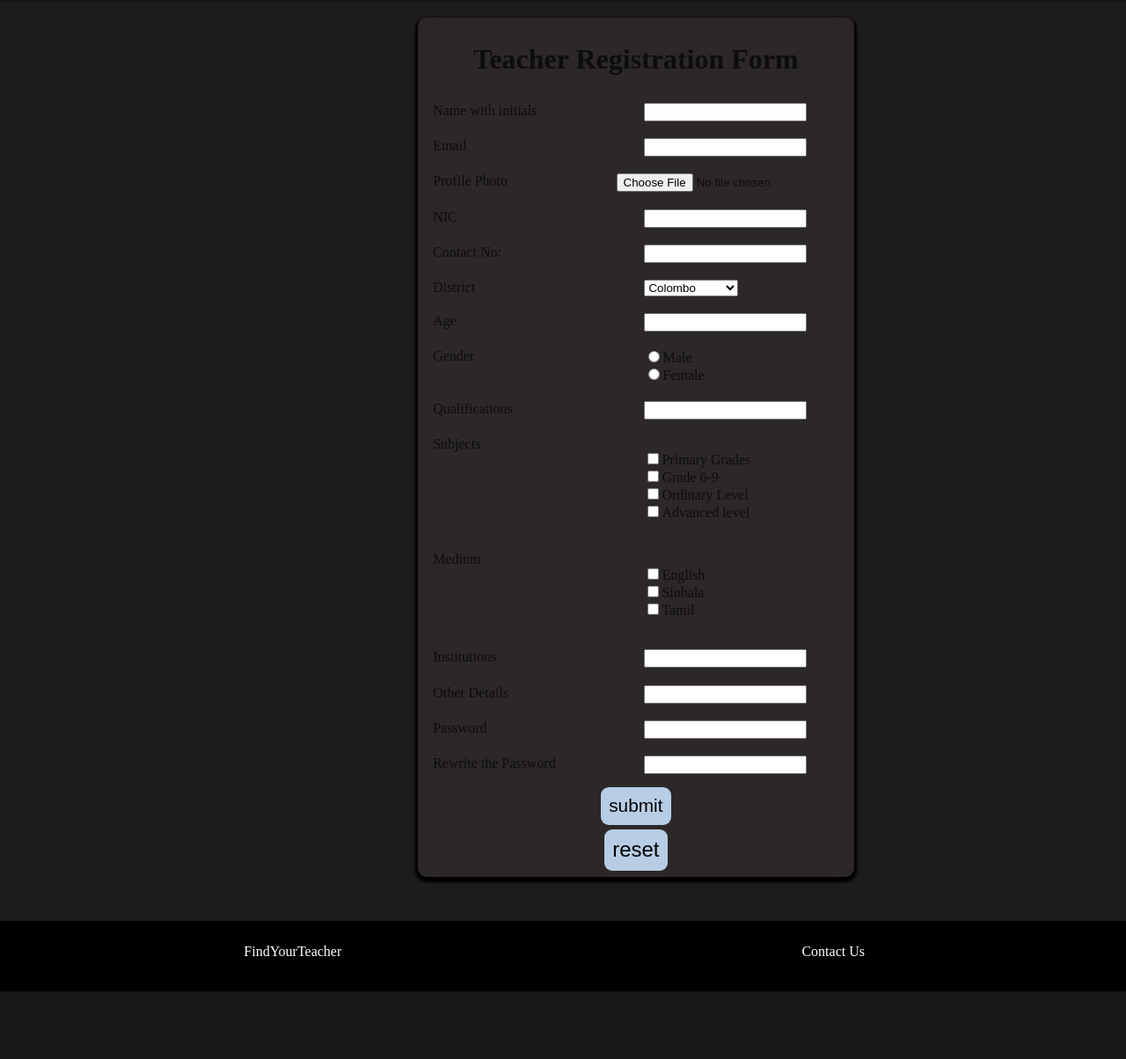
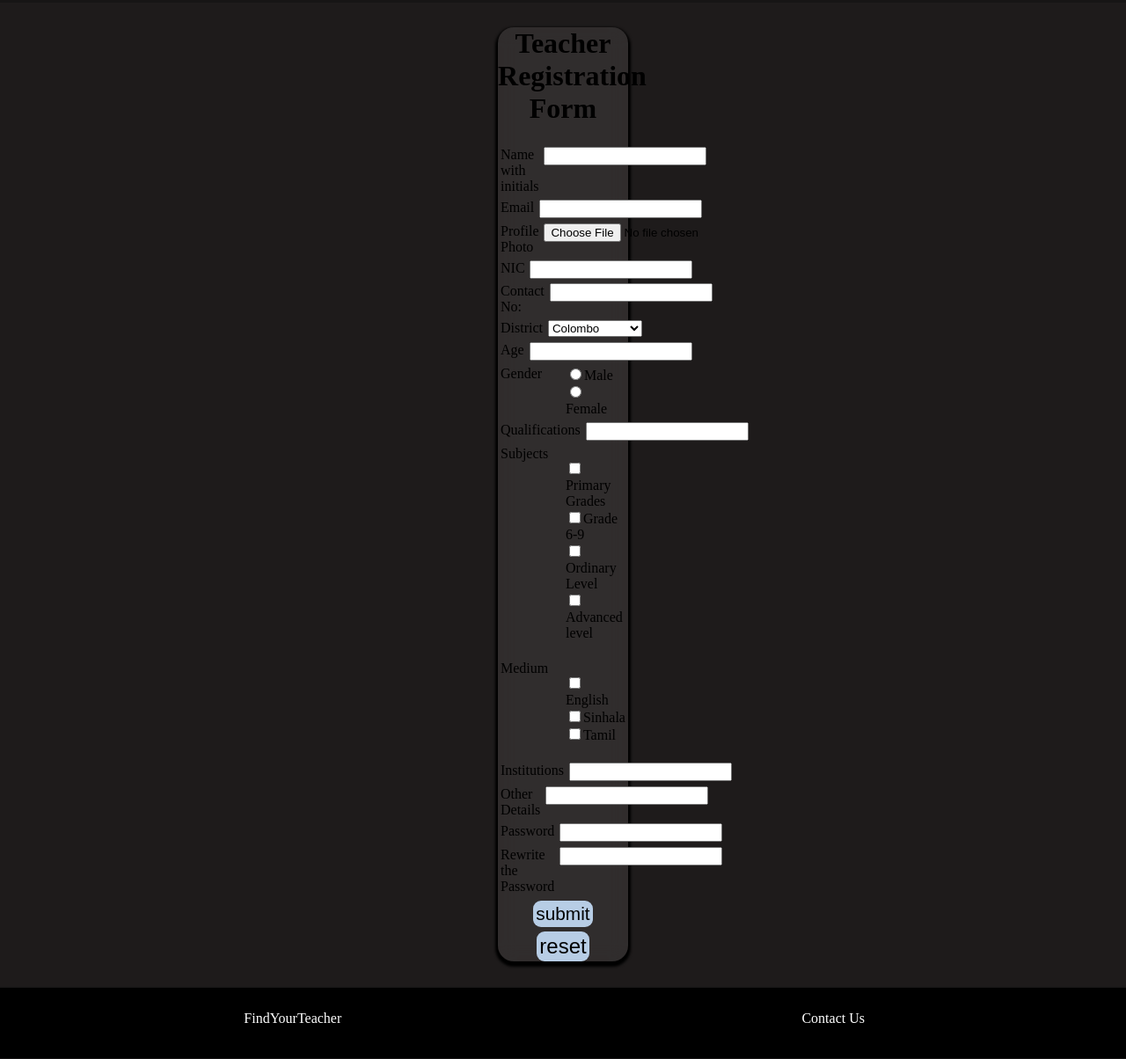
Before and after one commit to RajanithBandara/WebProject, a PHP site: page /Forms/TeacherForm/Teacherform.html in a window 1280 px wide. Shown: the part 80-1284 px from the top of the page at 88% size. Before the commit the page ends 1207 px from the top, so only its background shows below. Run offline with PHP 8.4, Linux system fonts and the light colour scheme.

Commit message:
editing the css file

```diff
--- a/Forms/TeacherForm/TeacherForm.css
+++ b/Forms/TeacherForm/TeacherForm.css
@@ -1,24 +1,27 @@
-.table-class{
+
+body
+{
+    background-color:pink;
+    background-position: center;
+    background-repeat: no-repeat;
+    background-size: cover;
+}.table-class{
     width: 100%;
     justify-content: center;
     align-items: center;
     align-content: center;
     min-width: 100%;
     display: flex;
-    color: rgb(13, 13, 13);
-    margin: 20px;
 }
 .main{
-    width: 130%;
+    width: 40%;
     text-align: center;
-    background-color: rgba(171, 161, 161, 0.102);
+    background-color:#d3c8c81a;
     border-bottom: 30px;
     margin-bottom: 30px;
-    border-radius: 10px;
+    border-radius: 18px;
     backdrop-filter:blur(10px);
     box-shadow: 0px 3px 3px 3px rgba(0,0,0.242);
-    padding: 2%;
-    left: 20%;
 }
 .section1
 {
@@ -53,11 +56,9 @@
     display:flex;
     text-align:left;
 }
-
-
-
-
-
 #primarygrades,.gradesixtonine,.ordinarylevel,.advancedlevel,.biomathsstream,.commercestream,.artstream{
      display: none;
 }
+@media screen and (max-width : 768px) {
+
+}
--- a/Forms/TeacherForm/Teacherform.html
+++ b/Forms/TeacherForm/Teacherform.html
@@ -76,7 +76,6 @@
         </div>
     </div>
 </header>
-  <div class="wholebody">
     <center>
     <div class="table-class" style="z-index: 1;">
       <form action="http://localhost/teacherform" name="tacherform" class="teacherform" method="post">
```
